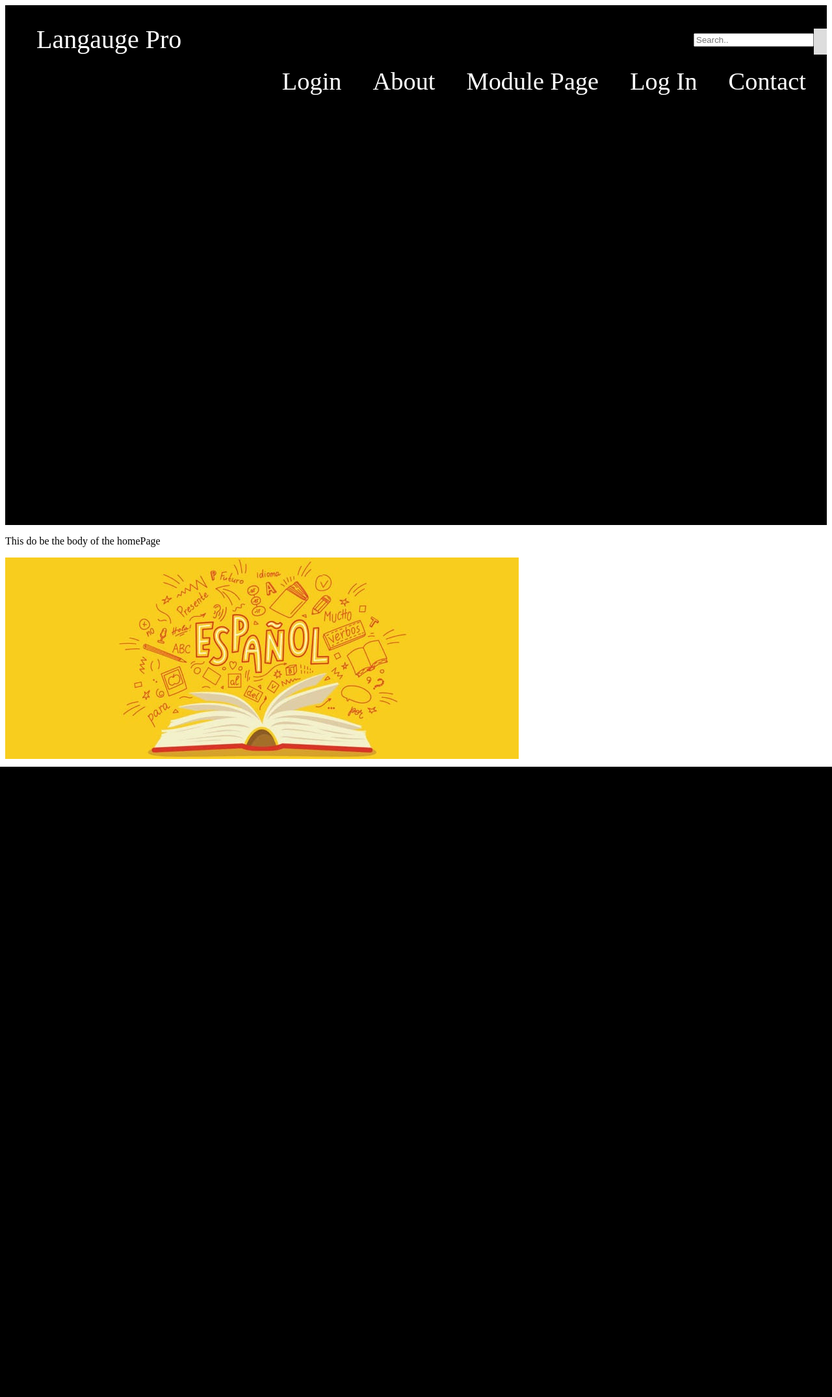
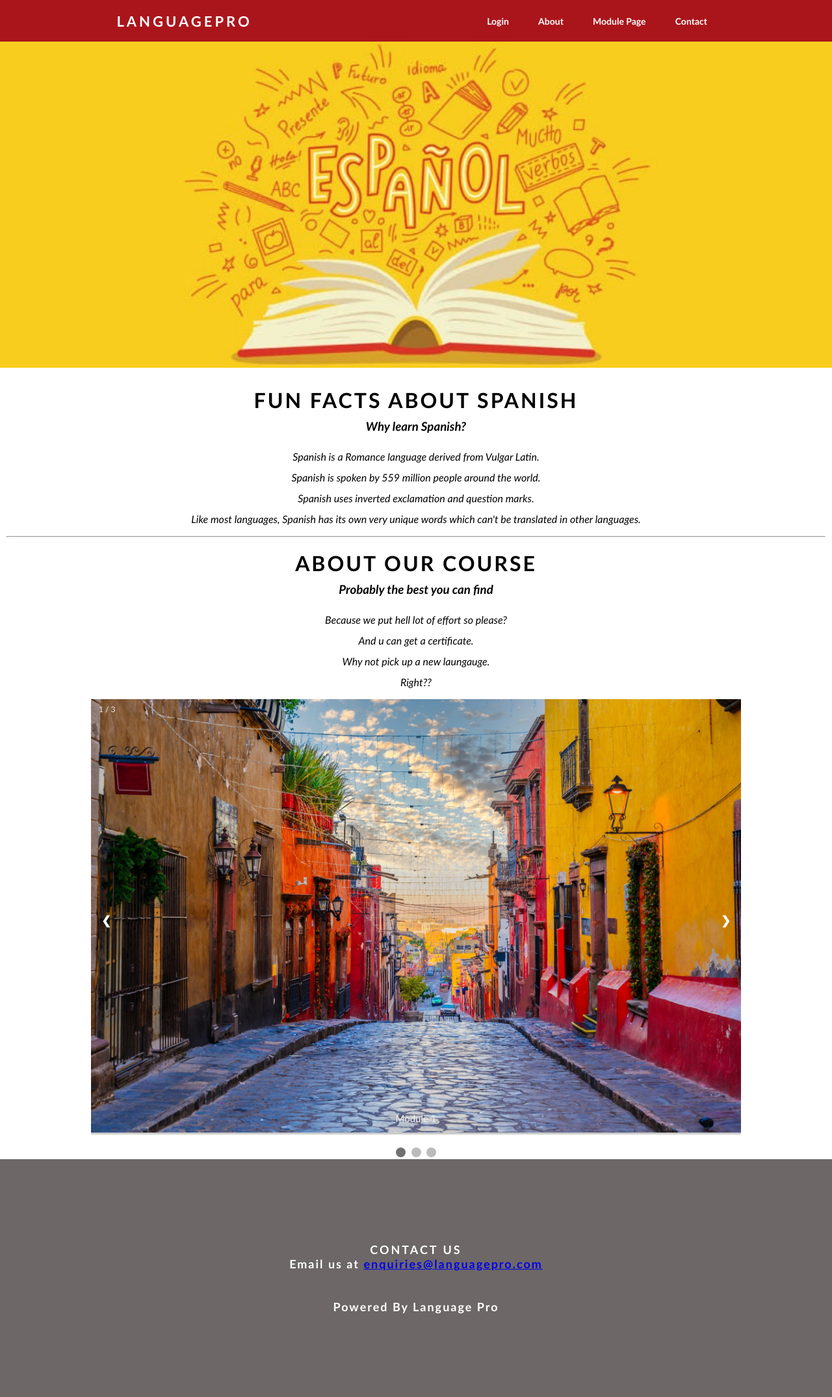
Before and after one commit to Shane-oo/language_Pro, a Flask app: page / in a window 1280 px wide. Shown: the whole page at 65% size. Before the commit the page ends 1180 px from the top, so only its background shows below. Run offline with Flask 2, Linux system fonts and the light colour scheme.

Commit message:
updated homepage

```diff
--- a/app/static/style.css
+++ b/app/static/style.css
@@ -1,215 +1,296 @@
-.head-container{
+* {
+    font-family: 'Trebuchet MS', sans-serif;
+    margin: 0px;
+    padding: 0px;
+    box-sizing: border-box;
+}
+
+/* NAVBAR */
+nav{
+    display: flex;
+    justify-content: space-around;
+    align-items: center;
+    min-height: 8vh;
+    background-color: #aa151b;
+    position: fixed;
+    top: 0%;
+    width:100%;
     text-align: center;
 }
 
-
-.bodyAcc {
-        font-family: Arial, Helvetica, sans-serif;
-        box-sizing: border-box;
+.logo {
+    color: white;
+    letter-spacing: 4px;
+    font-size: 22px;
+    float: left;
+    width: auto;
+    height: auto;
+    padding-left: 10px;
 }
 
-        /* Full-width input fields */
-.signUp-container{
-          width: 100%;
-          padding: 15px;
-          margin: 5px 0 22px 0;
-          display: inline-block;
-          border: none;
-          background: #f1f1f1;
+.nav-links{
+    display: flex;
+    justify-content: space-around;
+    width: 30%;
 }
 
-        /* Add a background color when the inputs get focus */
-        /*input[type=text]:focus, input[type=password]:focus {
-          background-color: #ddd;
-          outline: none;
-        }*/
-
-/* set style for select */
-.sequrity-qs {
-    width: 100%;
-    padding: 10px;
-    margin: 5px 0 22px 0;
-    display: inline-block;
-    border: none;
-    background: #f1f1f1;
+.nav-links a{
+    color: white;
+    float:right;
+    text-decoration: none;
+    font-size: 14px;
+    font-weight: bold;
 }
 
-/* Set a style for all buttons */
-.btn-btn-primar {
-    background-color: #4CAF50;
-    color: white;
-    padding: 14px 20px;
-    margin: 8px 0;
-    border: none;
-    cursor: pointer;
-    width: 30%;
-    opacity: 0.9;
+.nav-links a:hover {
+    color: #CCCCCC;
 }
 
-/*button:hover {
-    opacity:1;
+.nav-links li{
+    list-style: none;
+}
+
+.burger{
+    display: none;
+    cursor: pointer;
+}
+
+.burger div{
+    width: 20px;
+    height: 3px;
+    background-color: white;
+    margin: 4px;
+    transition: all 0.3s ease;
+}
+
+@media screen and (max-width: 768px){
+    body{
+        overflow-x: hidden;
     }
-*/
 
-/* Float cancel and signup buttons and add an equal width */
-.signupbtn {
-    float: left;
+    .nav-links{
+        position: absolute;
+        right: 0px;
+        height: 92vh;
+        top: 8vh;
+        background-color: #aa151b;
+        display: flex;
+        flex-direction: column;
+        align-items: center;
+        width: 50%;
+        transform: translateX(100%);
+        transition: transform 0.4s ease-in;
+    }
+
+    .nav-links li {
+        opacity: 0;
+    }
+
+    .burger{
+        display: block;
+    }
+}
+
+.nav-active{
+    transform: translateX(0%);
+}
+
+@keyframes navLinkfade{
+    from{
+        opacity: 0;
+        transform: translateX(50px);
+    }
+    to{
+        opacity: 1;
+        transform: translateX(0px);
+    }
+}
+
+.toggle.line1{
+    transform: rotate(-45deg) translate(-5px,6px_);
+}
+
+.toggle.line2{
+    opacity: 0;
+}
+
+.toggle.line3{
+    transform: rotate(45deg) translate(-5px,6px_);
+}
+
+/* BODY  */
+body{
+    /* background-color: #aa151b; */
+}
+#spanishpic{
+    padding-top: 64px;
+    padding-bottom: 10px;
+    display: block;
+    margin-left: auto;
+    margin-right: auto;
+    /* width: 100%; */
+}
+
+.grid{
+    float: center;
     width: 100%;
 }
 
-/* Add padding to container elements */
-.signUp-container {
-    padding: 20px;
+.grid-heading{
+    padding-top: 20px;
+    letter-spacing: 3px;
+    font-weight: 20px;
+    text-align: center;
+    font-style: bold;
+}
+.grid-subline{
+    padding: 10px;
+    font-style: italic;
+    font-weight: 5px;
+    text-align: center;
+}
+.grid-paragraph{
+    padding: 10px;
+    text-align: center;
+    font-style: italic;
+    line-height: 2;
 }
 
-/* The Modal (background) */
-.signUp {
-    display: none; /* Hidden by default */
-    position: fixed; /* Stay in place */
-    z-index: 1; /* Sit on top */
-    left: 0;
-    top: 0;
-    width: 100%; /* Full width */
-    height: 100%; /* Full height */
-    overflow: auto; /* Enable scroll if needed */
-    background-color: #474e5d;
-    padding-top: 25px;
+.bg-grey{
+    /* background-color:#CCCCCC; */
+    color: black;
 }
 
-/* Modal Content/Box */
-.signUp-content {
-    background-color: #fefefe;
-    margin: 5% auto 5% auto; /* 5% from the top, 10% from the bottom and centered */
-    width: 100%; /* Could be more or less, depending on screen size */
+.bg-yellow{
+    /* background-color:#F1BF00; */
+    color:black;
 }
 
-/* Style the horizontal ruler */
 hr {
-    border: 1px solid #f1f1f1;
-    margin-bottom: 25px;
+    display: block;
+    margin-left: 10px;
+    margin-right: 10px;
+    overflow: hidden;
+    border-style: inset;
+    border-width: 1px;
 }
 
-/* Clear floats */
-.clearfix::after {
-    content: "";
-    clear: both;
-    display: table;
+/* SLIDE SHOW */
+.slideshow-container {
+    /* min-height: 640px; */
+    /* max-width: 1000px; */
+    /* display: block;
+    margin-left: auto;
+    margin-right: auto; */
+
+    max-width: 1000px;
+    margin:auto;
+    position: relative;
+
+    /* width: 640px;
+    margin: auto;
+    position: absolute; */
+    /* absolute maybe can */
+    background-color: #CCCCCC;
+}
+.ss-image{
+    /* NOT SURE WHY CAN'T I STYLE MY SLIDESHOW IMAGES HERE INSTEAD :c */
 }
 
-/* Change styles for cancel button and signup button on extra small screens */
-@media screen and (max-width: 300px) {
-    .signupbtn {
-        width: 100%;
-        }
+/* .mySlides {
+    display: none;
+} */
+
+/* Next & previous buttons */
+.prev, .next {
+    cursor: pointer;
+    position: absolute;
+    top: 50%;
+    width: auto;
+    margin-top: -22px;
+    padding: 16px;
+    color: white;
+    font-weight: bold;
+    font-size: 18px;
+    transition: 0.6s ease;
+    border-radius: 0 3px 3px 0;
+    user-select: none;
 }
 
+/* Position the "next button" to the right */
+.next {
+    right: 0;
+    border-radius: 3px 0 0 3px;
+}
 
+/* On hover, add a black background color with a little bit see-through */
+.prev:hover, .next:hover {
+    background-color: rgba(0,0,0,0.8);
+}
 
-/*@import url('https://fonts.googleapis.com/css?family=Quicksand:400,500,700');
-html,
-body {
-    margin: 0;
-    padding: 0;
-    box-sizing: border-box;
-    font-family: "Quicksand", sans-serif;
-    font-size: 62.5%;
-    font-size: 10px;
-}
-*/
-/* Navbar section */
-
-.nav {
+/* Caption text */
+.text {
+    color: #f2f2f2;
+    font-size: 15px;
+    padding: 8px 12px;
+    position: absolute;
+    bottom: 8px;
     width: 100%;
-    height: 65px;
-    position: fixed;
-    line-height: 65px;
     text-align: center;
 }
 
-.nav div.logo {
-    float: left;
-    width: auto;
-    height: auto;
-    padding-left: 3rem;
+/* Number text (1/3 etc) */
+.numbertext {
+    color: #f2f2f2;
+    font-size: 12px;
+    padding: 8px 12px;
+    position: absolute;
+    top: 0;
 }
 
-.nav div.logo a {
-    text-decoration: none;
-    color: #fff;
-    font-size: 2.5rem;
+/* The dots/bullets/indicators */
+.dot {
+    cursor: pointer;
+    height: 15px;
+    width: 15px;
+    margin: 0 2px;
+    background-color: #bbb;
+    border-radius: 50%;
+    display: inline-block;
+    transition: background-color 0.6s ease;
 }
 
-.nav div.logo a:hover {
-    color: #00E676;
+.active, .dot:hover {
+    background-color: #717171;
 }
 
-.nav div.main_list {
-    height: 65px;
-    float: right;
+/* Fading animation */
+.fade {
+    -webkit-animation-name: fade;
+    -webkit-animation-duration: 1.5s;
+    animation-name: fade;
+    animation-duration: 1.5s;
 }
 
-.nav div.main_list ul {
-    width: 100%;
-    height: 65px;
-    display: flex;
-    list-style: none;
-    margin: 0;
-    padding: 0;
+@-webkit-keyframes fade {
+    from {opacity: .6}
+    to {opacity: 1}
 }
 
-.nav div.main_list ul li {
-    width: auto;
-    height: 65px;
-    padding: 0;
-    padding-right: 3rem;
+@keyframes fade {
+    from {opacity: .6}
+    to {opacity: 1}
 }
 
-.nav .search-container {
-    float: right;
+footer{
+    padding: 128px;
+    font-size: 18px;
+    font-weight: bold;
+
+    background-color: #1a1010a2;
+    color: white;
+
+    text-align: center;
+    align-items: center;
+    letter-spacing: 2px;
 }
-.nav .search-container button {
-    float: right;
-    padding: 20px 10px;
-    margin-top: 16px;
-    margin-right: 16px;
-    background: #ddd;
-    font-size: 65px;
-    border: 10px;
-    cursor: pointer;
-}
-
-.nav .search-container button:hover {
-    background: #ccc;
-}
-
-.nav div.main_list ul li a:hover {
-    color: #00E676;
-}
-
-.nav div.main_list ul li a {
-    text-decoration: none;
-    color: #fff;
-    line-height: 65px;
-    font-size: 2.4rem;
-}
-
-/* Home section */
-
-.home {
-    width: 100%;
-    height: 100vh;
-    background-color: black;
-    background-position: center top;
-	background-size:cover;
-}
-
-/* .navTrigger {
-    display: none;
-} */
-
-.nav {
-    padding-top: 20px;
-    padding-bottom: 20px;
-    -webkit-transition: all 0.4s ease;
-    transition: all 0.4s ease;
-}
--- a/app/templates/index.html
+++ b/app/templates/index.html
@@ -3,49 +3,117 @@
 <html lang='en'>
 <meta charset="utf-8">
 <head>
-    <!-- Bootstrap Link  -->
-    <link rel="stylesheet" href="https://fonts.googleapis.com/css?family=Quicksand:400,500,700" crossorigin="anonymous">
+    <link rel= "stylesheet" type= "text/css" href= "{{ url_for('static',filename='style.css') }}">
+    <script src= "homepage script.js"></script>
+</head>
 
-    <!--CSS Link-->
-    <link rel= "stylesheet" type= "text/css" href= "{{ url_for('static',filename='style.css') }}">
-
-    <nav class="nav">
-        <div class="container">
-            <div class="logo">
-                <a href="#">Langauge Pro</a>
-            </div>
-            <div class="search-container">
-                <form action="/action_page.php">
-                  <input type="text" placeholder="Search.." name="search">
-                  <button type="submit"><i class="fa fa-search"></i></button>
-                </form>
-            </div>
-            <div id="mainListDiv" class="main_list">
-                <ul class="navlinks">
-                    <li class="link-LogInPage"><a href="loginPage">Login</a></li>
-                    <li><a href="">About</a></li>
-                    <li><a href="module_page">Module Page</a></li>
-                    <li><a href="">Log In</a></li>
-                    <li><a href="">Contact</a></li>
-
-                </ul>
-            </div>
-
-            <span class="navTrigger">
-                <i></i>
-                <i></i>
-                <i></i>
-            </span>
+<body>
+    <nav>
+        <div class= "logo">
+            <h4>LANGUAGEPRO</h4>
+        </div>
+        <ul class= "nav-links">
+            <li><a href="/templates/loginFinal.html">Login</a></li>
+            <li><a href="#about">About</a></li>
+            <li><a href="/templates/module_page.html">Module Page</a></li>
+            <li><a href="#footer">Contact</a></li>
+        </ul>
+        <div class= "burger">
+            <div class= "line1"></div>
+            <div class= "line2"></div>
+            <div class= "line3"></div>
         </div>
     </nav>
 
-    <section class="home">
-    </section>
-</head>
+    <img id = "spanishpic" src = "/static/spanish.jpg" alt="Spanish picture"/ style= "width: 100%">
 
-<body>
-    <p>This do be the body of the homePage</p>
-    <img id = "spanish Pic" src = "/static/spanish.jpg" alt="Spanish picture"/>
+    <div class="grid">
+        <!-- First Grid -->
+        <div class= "bg-grey">
+            <h1 class = "grid-heading">FUN FACTS ABOUT SPANISH</h1>
+            <h3 class= "grid-subline">Why learn Spanish?</h3>
+            <p class="grid-paragraph">
+                Spanish is a Romance language derived from Vulgar Latin. <br>
+                Spanish is spoken by 559 million people around the world. <br>
+                Spanish uses inverted exclamation and question marks. <br>
+                Like most languages, Spanish has its own very unique words which can't be translated in other languages.
+            </p>
+        </div>
+        <hr>
+        <!-- Second Grid -->
+        <div id = "about" class="bg-yellow">
+            <!-- <h1><a id="about" class= "grid-heading">ABOUT OUR COURSE</a></h1> -->
+            <h1 class = "grid-heading">ABOUT OUR COURSE</h1>
+            <h3 class= "grid-subline">Probably the best you can find</h3>
+            <p class="grid-paragraph">
+                Because we put hell lot of effort so please? <br>
+                And u can get a certificate. <br>
+                Why not pick up a new laungauge. <br>
+                Right??
+            </p>
+        </div>
+    </div>
+
+    <div class="slideshow-container">
+        <div class="mySlides fade">
+            <div class="numbertext">1 / 3</div>
+            <img class= "ss-img" src="/static/Mexico.jpg" style = "width:100%">
+            <div class="text">Module 1</div>
+        </div>
+        <div class="mySlides fade">
+            <div class="numbertext">2 / 3</div>
+            <img src="/static/spanish.jpg" class= "ss-img" style = "width:100%">
+            <div class="text">Module 2</div>
+        </div>
+        <div class="mySlides fade">
+            <div class="numbertext">3 / 3</div>
+            <img class= "ss-img" src="/static/Peru.jpeg" style = "width:100%">
+            <div class="text">Module 3</div>
+        </div>
+
+        <a class="prev" onclick="plusSlides(-1)">&#10094;</a>
+        <a class="next" onclick="plusSlides(1)">&#10095;</a>
+    </div>
+    <br>
+
+    <div style="text-align:center">
+        <span class="dot" onclick="currentSlide(1)"></span>
+        <span class="dot" onclick="currentSlide(2)"></span>
+        <span class="dot" onclick="currentSlide(3)"></span>
+    </div>
+
+    <footer>
+        <a id="footer" class= grid-heading>CONTACT US</a><br>
+        <p>Email us at <a href="#">enquiries@languagepro.com</a><br><br><br>
+        Powered By Language Pro</p>
+    </footer>
 </body>
 
-</html>
+<script>
+    var slideIndex = 1;
+    showSlides(slideIndex);
+
+    function plusSlides(n) {
+    showSlides(slideIndex += n);
+    }
+
+    function currentSlide(n) {
+    showSlides(slideIndex = n);
+    }
+
+    function showSlides(n) {
+    var i;
+    var slides = document.getElementsByClassName("mySlides");
+    var dots = document.getElementsByClassName("dot");
+    if (n > slides.length) {slideIndex = 1}
+    if (n < 1) {slideIndex = slides.length}
+    for (i = 0; i < slides.length; i++) {
+        slides[i].style.display = "none";
+    }
+    for (i = 0; i < dots.length; i++) {
+        dots[i].className = dots[i].className.replace(" active", "");
+    }
+    slides[slideIndex-1].style.display = "block";
+    dots[slideIndex-1].className += " active";
+    }
+</script>
```
Also changed, not shown: homepage script.js (+46 -5 lines).
